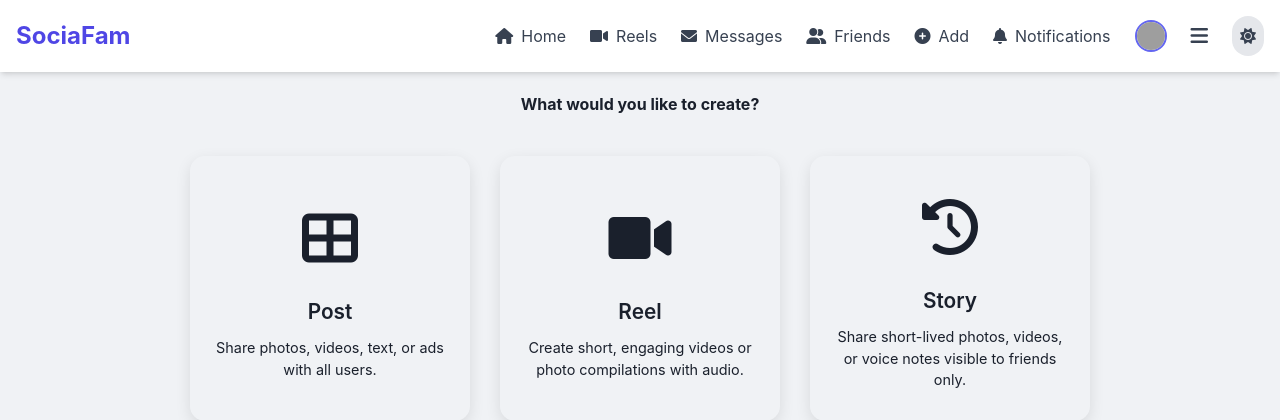
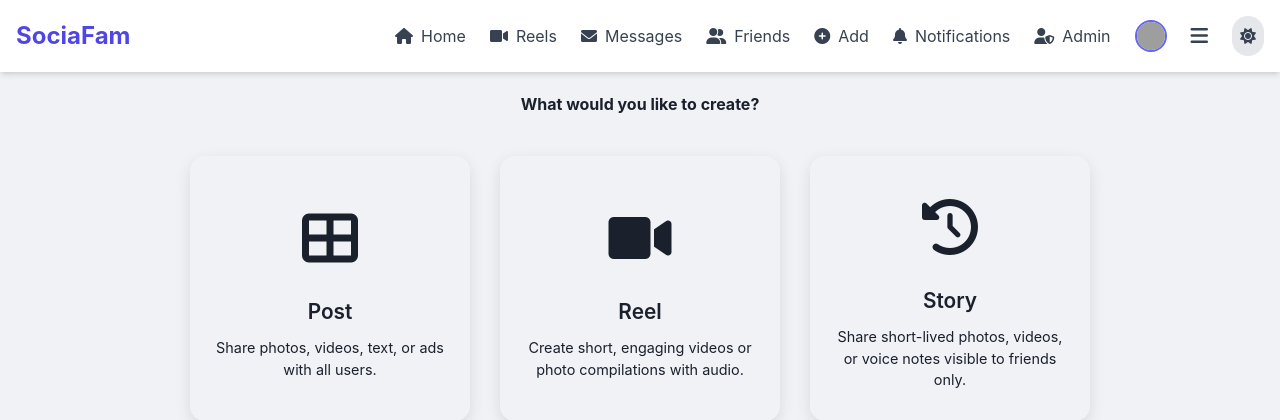
Before and after one commit to Hencheng2/sociafum, a Flask app: page /add_to in a window 1280 px wide. Shown: the top 420 px of the page. Run offline with Flask 3, Linux system fonts and the light colour scheme; a user stored in the database is signed in; data comes from the database, SQL or seed files in the repository; data that the repository does not hold is empty; some libraries are stand-ins or nearby versions; grey boxes are pictures that could not be loaded.

Commit message:
Update base.html

```diff
--- a/templates/base.html
+++ b/templates/base.html
@@ -6,7 +6,6 @@
     <title>{% block title %}SociaFam{% endblock %}</title>
     <link rel="icon" href="{{ url_for('static', filename='img/favicon.ico') }}" type="image/x-icon">
     <link href="https://cdnjs.cloudflare.com/ajax/libs/font-awesome/6.0.0-beta3/css/all.min.css" rel="stylesheet">
-    <!-- Tailwind CSS CDN -->
     <script src="https://cdn.tailwindcss.com"></script>
     <style>
         /* Custom styles can go here, or in style.css */
@@ -145,7 +144,6 @@
 </head>
 <body class="transition-colors bg-bg-light dark:bg-bg-dark text-text-light dark:text-text-dark min-h-screen flex flex-col">
 
-    <!-- Flash Messages Container -->
     <div id="flash-messages" class="fixed top-4 right-4 z-50 space-y-3 w-80">
         {% with messages = get_flashed_messages(with_categories=true) %}
             {% if messages %}
@@ -165,13 +163,11 @@
         {% endwith %}
     </div>
 
-    <!-- Top Navigation Bar -->
+    {% if request.endpoint not in ['login', 'register', 'forgot_password', 'set_new_password'] %}
     <nav class="bg-white dark:bg-gray-900 shadow-md p-4 sticky top-0 z-40 transition-colors">
         <div class="container mx-auto flex justify-between items-center">
-            <!-- Logo or Site Title -->
             <a href="{{ url_for('home') }}" class="text-2xl font-bold text-indigo-600 dark:text-indigo-400">SociaFam</a>
 
-            <!-- Desktop Navigation Links -->
             <div class="hidden md:flex items-center space-x-6">
                 <a class="nav-link text-gray-700 dark:text-gray-300 hover:text-indigo-600 dark:hover:text-indigo-400 flex items-center space-x-2 transition-colors" href="{{ url_for('home') }}" title="Home">
                     <i class="fas fa-home"></i> <span>Home</span>
@@ -197,6 +193,11 @@
                         <span class="ml-1 px-2 py-0.5 text-xs font-bold bg-red-500 text-white rounded-full">New</span>
                     {% endif %}
                 </a>
+                {% if current_user.is_authenticated and current_user.is_admin %}
+                <a class="nav-link text-gray-700 dark:text-gray-300 hover:text-indigo-600 dark:hover:text-indigo-400 flex items-center space-x-2 transition-colors" href="{{ url_for('admin_dashboard') }}" title="Admin Dashboard">
+                    <i class="fas fa-user-shield"></i> <span>Admin</span>
+                </a>
+                {% endif %}
                 <a href="{{ url_for('my_profile') }}" class="flex items-center space-x-2">
                     <img src="{{ navbar_profile_photo }}" alt="Profile Photo" class="w-8 h-8 rounded-full object-cover border-2 border-indigo-500">
                 </a>
@@ -204,14 +205,12 @@
                     <i class="fas fa-bars text-xl"></i>
                 </a>
 
-                <!-- Dark Mode Toggle -->
                 <button onclick="toggleDarkMode()" class="p-2 rounded-full bg-gray-200 dark:bg-gray-700 text-gray-700 dark:text-gray-300 hover:bg-gray-300 dark:hover:bg-gray-600 transition-colors" title="Toggle Dark Mode">
                     <i class="fas fa-moon hidden dark:inline-block"></i>
                     <i class="fas fa-sun dark:hidden"></i>
                 </button>
             </div>
 
-            <!-- Mobile Menu Button -->
             <div class="md:hidden flex items-center">
                 <button onclick="document.getElementById('mobile-menu').classList.toggle('hidden')"
                         class="text-gray-700 dark:text-gray-300 focus:outline-none">
@@ -220,7 +219,6 @@
             </div>
         </div>
 
-        <!-- Mobile Menu (Hidden by default) -->
         <div id="mobile-menu" class="hidden md:hidden mt-4 space-y-2">
             <a class="block px-4 py-2 text-gray-700 dark:text-gray-300 hover:bg-indigo-50 dark:hover:bg-gray-800 rounded-md transition-colors" href="{{ url_for('home') }}"><i class="fas fa-home mr-2"></i>Home</a>
             <a class="block px-4 py-2 text-gray-700 dark:text-gray-300 hover:bg-indigo-50 dark:hover:bg-gray-800 rounded-md transition-colors" href="{{ url_for('reels') }}"><i class="fas fa-video mr-2"></i>Reels</a>
@@ -236,9 +234,13 @@
                     <span class="ml-1 px-2 py-0.5 text-xs font-bold bg-red-500 text-white rounded-full">New</span>
                 {% endif %}
             </a>
+            {% if current_user.is_authenticated and current_user.is_admin %}
+            <a class="block px-4 py-2 text-gray-700 dark:text-gray-300 hover:bg-indigo-50 dark:hover:bg-gray-800 rounded-md transition-colors" href="{{ url_for('admin_dashboard') }}">
+                <i class="fas fa-user-shield mr-2"></i>Admin Dashboard
+            </a>
+            {% endif %}
             <a class="block px-4 py-2 text-gray-700 dark:text-gray-300 hover:bg-indigo-50 dark:hover:bg-gray-800 rounded-md transition-colors" href="{{ url_for('my_profile') }}"><i class="fas fa-user-circle mr-2"></i>My Profile</a>
             <a class="block px-4 py-2 text-gray-700 dark:text-gray-300 hover:bg-indigo-50 dark:hover:bg-gray-800 rounded-md transition-colors" href="{{ url_for('menu') }}"><i class="fas fa-bars mr-2"></i>Menu</a>
-            <!-- Dark Mode Toggle for Mobile -->
             <div class="px-4 py-2">
                 <button onclick="toggleDarkMode()" class="w-full text-left p-2 rounded-md bg-gray-200 dark:bg-gray-700 text-gray-700 dark:text-gray-300 hover:bg-gray-300 dark:hover:bg-gray-600 transition-colors flex items-center space-x-2">
                     <i class="fas fa-moon hidden dark:inline-block"></i>
@@ -248,13 +250,12 @@
             </div>
         </div>
     </nav>
+    {% endif %}
 
-    <!-- Main Content Area -->
     <main class="flex-grow">
         {% block content %}{% endblock %}
     </main>
 
-    <!-- Footer -->
     <footer class="bg-white dark:bg-gray-900 shadow-inner p-4 mt-8 transition-colors">
         <div class="container mx-auto text-center text-gray-600 dark:text-gray-400 text-sm">
             <p>&copy; {{ current_year }} SociaFam. All rights reserved.</p>
@@ -268,7 +269,6 @@
         </div>
     </footer>
 
-    <!-- Flask-Moment for date/time formatting -->
     {{ moment.include_moment() }}
     {{ moment.locale('en') }}
 </body>
```
